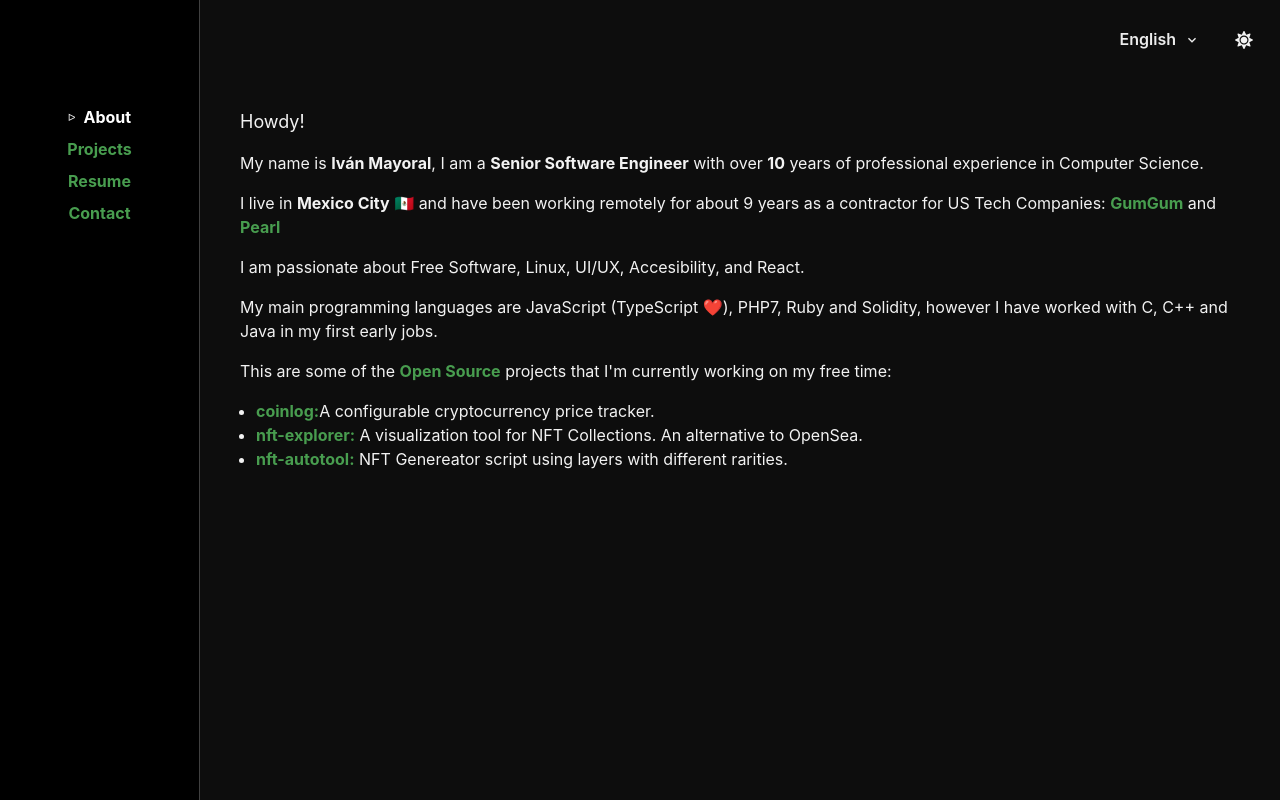
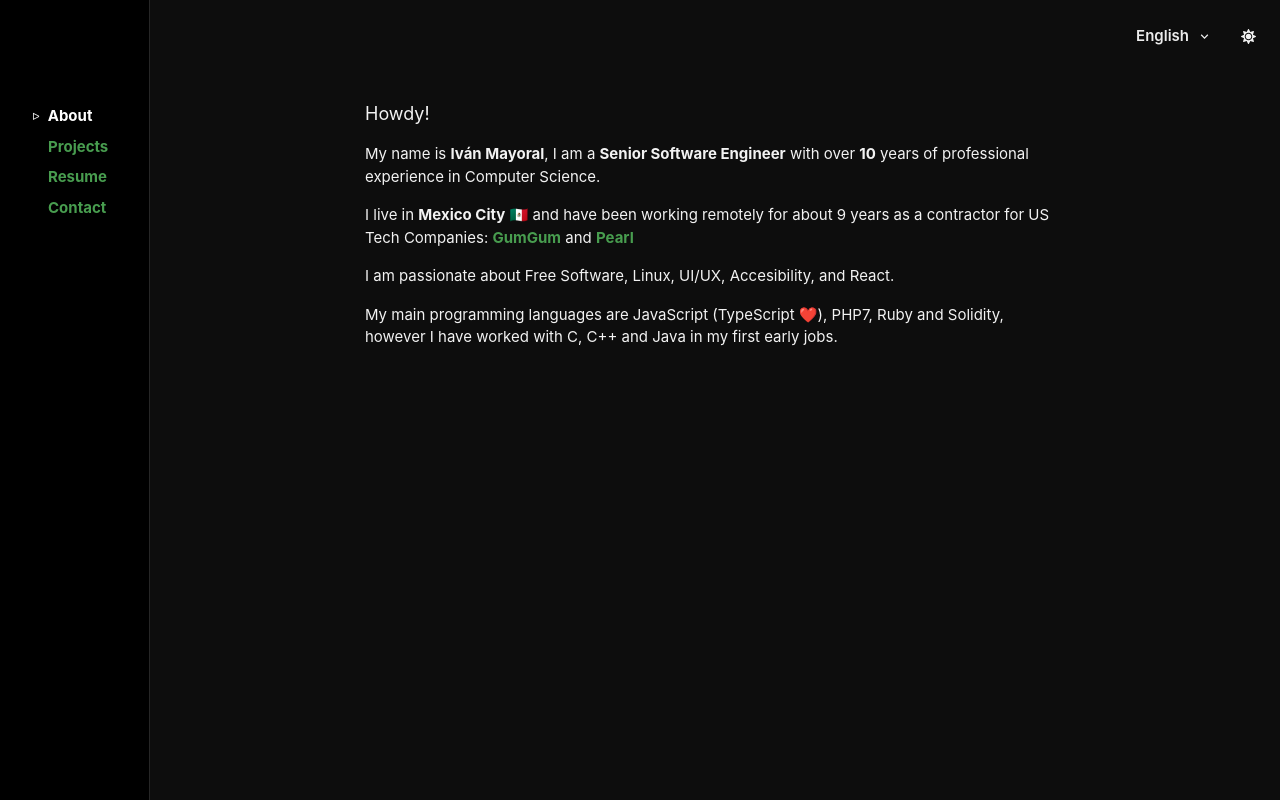
Before and after one commit to ivanm/vaan.dev, a React (Create React App) app: page / in a window 1280 px wide. Built offline with nearby package versions, Linux system fonts and the light colour scheme.

Commit message:
Adding routes and styles for menu

```diff
--- a/package.json
+++ b/package.json
@@ -8,6 +8,7 @@
     "@chakra-ui/react": "^1.7.1",
     "@emotion/react": "^11.0.0",
     "@emotion/styled": "^11.0.0",
+    "@reach/router": "^1.3.4",
     "@testing-library/jest-dom": "^5.9.0",
     "@testing-library/react": "^10.2.1",
     "@testing-library/user-event": "^12.0.2",
@@ -47,5 +48,8 @@
       "last 1 firefox version",
       "last 1 safari version"
     ]
+  },
+  "devDependencies": {
+    "@types/reach__router": "^1.3.9"
   }
 }
--- a/src/App.tsx
+++ b/src/App.tsx
@@ -1,47 +1,35 @@
-import * as React from "react";
-import {
-  ChakraProvider,
-  Box,
-  Button,
-  Grid,
-  Flex,
-  Menu,
-  MenuButton,
-  MenuList,
-  MenuItem
-} from "@chakra-ui/react";
-import { ChevronDownIcon } from "@chakra-ui/icons";
-import { ColorModeSwitcher } from "./ColorModeSwitcher";
+import { ChakraProvider, Box, Grid, Flex } from "@chakra-ui/react";
+import { Router } from "@reach/router";
 import Intro from "./Intro";
+import Projects from "./Projects";
 import LeftMenu from "./LeftMenu";
+import TopButtons from "./TopButtons";
 import theme from "./theme";
 
 export const App = () => {
   return (
     <ChakraProvider theme={theme}>
       <Box fontSize="md">
-        <Grid minH="100vh" templateColumns="200px 1fr">
+        <Grid
+          minH="100vh"
+          templateColumns={{ base: "90px 1fr", sm: "150px 1fr" }}
+        >
           <LeftMenu />
           <Flex width="100%" direction="column">
             <Flex mt={5} direction="row" justifyContent="end" mr={4}>
-              <Menu>
-                <MenuButton
-                  variant="ghost"
-                  as={Button}
-                  rightIcon={<ChevronDownIcon />}
-                >
-                  English
-                </MenuButton>
-                <MenuList minWidth="115px">
-                  <MenuItem>English</MenuItem>
-                  <MenuItem onClick={() => alert("Kagebunshin")}>
-                    Spanish
-                  </MenuItem>
-                </MenuList>
-              </Menu>
-              <ColorModeSwitcher justifySelf="flex-end" />
+              <TopButtons />
             </Flex>
-            <Intro />
+            <Flex pl={10} pr={10} direction="column" mt={12} align="center">
+              <Flex
+                fontSize={{ base: 12, sm: 15 }}
+                width={{ base: "auto", sm: "400px", lg: "700px" }}
+              >
+                <Router>
+                  <Intro path="/" />
+                  <Projects path="/projects" />
+                </Router>
+              </Flex>
+            </Flex>
           </Flex>
         </Grid>
       </Box>
--- a/src/ColorModeSwitcher.tsx
+++ b/src/ColorModeSwitcher.tsx
@@ -10,11 +10,10 @@ import { FaMoon, FaSun } from "react-icons/fa";
 type ColorModeSwitcherProps = Omit<IconButtonProps, "aria-label">;
 
 export const ColorModeSwitcher: React.FC<ColorModeSwitcherProps> = props => {
-  const { colorMode, toggleColorMode } = useColorMode();
+  const { toggleColorMode } = useColorMode();
   const text = useColorModeValue("dark", "light");
   const SwitchIcon = useColorModeValue(FaMoon, FaSun);
 
-  console.log("colorMode", colorMode);
   return (
     <IconButton
       size="md"
--- a/src/Intro.tsx
+++ b/src/Intro.tsx
@@ -1,8 +1,12 @@
-import { Text, Flex, UnorderedList, ListItem, Link } from "@chakra-ui/react";
+import { Fragment } from "react";
+import { Text, Link } from "@chakra-ui/react";
+import { RouteComponentProps } from "@reach/router";
 
-const Intro = () => (
-  <Flex pl={10} pr={10} direction="column" mt={12}>
-    <Text fontSize={18} mb={4}>Howdy!</Text>
+const Intro = (props: RouteComponentProps) => (
+  <Fragment>
+    <Text fontSize={18} mb={4}>
+      Howdy!
+    </Text>
     <Text mb={4}>
       My name is <b>Iván Mayoral</b>, I am a <b>Senior Software Engineer</b>{" "}
       with over <b>10</b> years of professional experience in Computer Science.
@@ -10,39 +14,25 @@ const Intro = () => (
     <Text mb={4}>
       I live in <b>Mexico City</b> 🇲🇽 and have been working remotely for about 9
       years as a contractor for US Tech Companies:{" "}
-      <Link isExternal href="https://gumgum.com/">GumGum</Link> and{" "}
+      <Link isExternal href="https://gumgum.com/">
+        GumGum
+      </Link>{" "}
+      and{" "}
       <b>
-        <Link isExternal href="https://hellopearl.com">Pearl</Link>
+        <Link isExternal href="https://hellopearl.com">
+          Pearl
+        </Link>
       </b>
     </Text>
     <Text mb={4}>
-      I am passionate about Free Software, Linux, UI/UX, Accesibility,
-      and React.
+      I am passionate about Free Software, Linux, UI/UX, Accesibility, and
+      React.
     </Text>
     <Text mb={4}>
-      My main programming languages are JavaScript (TypeScript ❤️), PHP7,
-      Ruby and Solidity, however I have worked with C, C++ and Java in my first
-      early jobs.
+      My main programming languages are JavaScript (TypeScript ❤️), PHP7, Ruby
+      and Solidity, however I have worked with C, C++ and Java in my first early
+      jobs.
     </Text>
-    <Text mb={4}>
-      This are some of the{" "}
-      <Link isExternal href="https://github.com/ivanm">Open Source</Link> projects that I'm
-      currently working on my free time:
-    </Text>
-    <UnorderedList>
-      <ListItem>
-        <Link isExternal href="http://coinlog.vaan.dev">coinlog:</Link>A configurable
-        cryptocurrency price tracker.
-      </ListItem>
-      <ListItem>
-        <Link isExternal href="http://nft-explorer.vaan.dev">nft-explorer:</Link> A
-        visualization tool for NFT Collections. An alternative to OpenSea.
-      </ListItem>
-      <ListItem>
-        <Link isExternal href="https://github.com/ivanm/nft-autotool">nft-autotool:</Link>{" "}
-        NFT Genereator script using layers with different rarities.
-      </ListItem>
-    </UnorderedList>
-  </Flex>
+  </Fragment>
 );
 export default Intro;
--- a/src/LeftMenu.tsx
+++ b/src/LeftMenu.tsx
@@ -1,28 +1,37 @@
-import { Flex, Link, useColorMode } from "@chakra-ui/react";
+import { Flex, useColorMode } from "@chakra-ui/react";
+import { Location } from "@reach/router";
+
+import LeftMenuLink from "./LeftMenuLink";
 
 const LeftMenu = () => {
   const { colorMode } = useColorMode();
   return (
-    <Flex
-      direction="column"
-      align="center"
-      pt="105px"
-      bg={colorMode === "dark" ? "black" : "gray.200"}
-      borderRight="1px"
-      borderColor="gray.700"
-    >
-      <Flex>
-        <Flex align="center" fontSize="10" mb={2} mr={2}>
-          ᐅ
+    <Location>
+      {({ location }) => (
+        <Flex
+          fontSize={{ base: 10, sm: 15 }}
+          pl={{ base: 3, sm: 8 }}
+          direction="column"
+          pt="105px"
+          bg={colorMode === "dark" ? "black" : "gray.50"}
+          borderRight="1px"
+          borderColor={colorMode === "dark" ? "gray.800" : "gray.100"}
+        >
+          <LeftMenuLink to="/" location={location}>
+            About
+          </LeftMenuLink>
+          <LeftMenuLink to="/projects" location={location}>
+            Projects
+          </LeftMenuLink>
+          <LeftMenuLink to="/resume" location={location}>
+            Resume
+          </LeftMenuLink>
+          <LeftMenuLink to="/contact" location={location}>
+            Contact
+          </LeftMenuLink>
         </Flex>
-        <Link color={colorMode === "dark" ? "white" : "black"} mb={2}>
-          About
-        </Link>
-      </Flex>
-      <Link mb={2}>Projects</Link>
-      <Link mb={2}>Resume</Link>
-      <Link mb={2}>Contact</Link>
-    </Flex>
+      )}
+    </Location>
   );
 };
 
--- /dev/null
+++ b/src/LeftMenuLink.tsx
@@ -0,0 +1,34 @@
+import { Flex, Link, useColorMode } from "@chakra-ui/react";
+import { Link as ReachLink } from "@reach/router";
+
+interface LeftMenuLinkProps {
+  to: string;
+  children: React.ReactNode;
+  location: Location;
+}
+
+const LeftMenuLink = ({ to, children, location }: LeftMenuLinkProps) => {
+  const { colorMode } = useColorMode();
+  const isCurrent = location.pathname === to;
+  return (
+    <Flex>
+      {isCurrent ? (
+        <Flex align="center" fontSize="10" mb={2} mr={2}>
+          ᐅ
+        </Flex>
+      ) : null}
+      <Link
+        as={ReachLink}
+        to={to}
+        color={
+          isCurrent ? (colorMode === "dark" ? "white" : "black") : undefined
+        }
+        mb={2}
+        ml={isCurrent ? 0 : 4}
+      >
+        {children}
+      </Link>
+    </Flex>
+  );
+};
+export default LeftMenuLink;
--- /dev/null
+++ b/src/Projects.tsx
@@ -0,0 +1,36 @@
+import { Fragment } from "react";
+import { Text, UnorderedList, ListItem, Link } from "@chakra-ui/react";
+import { RouteComponentProps } from "@reach/router";
+
+const Projects = (props: RouteComponentProps) => (
+  <Fragment>
+    <Text mb={4}>
+      This are some of the{" "}
+      <Link isExternal href="https://github.com/ivanm">
+        Open Source
+      </Link>{" "}
+      projects that I'm currently working on my free time:
+    </Text>
+    <UnorderedList>
+      <ListItem>
+        <Link isExternal href="http://coinlog.vaan.dev">
+          coinlog:
+        </Link>
+        A configurable cryptocurrency price tracker.
+      </ListItem>
+      <ListItem>
+        <Link isExternal href="http://nft-explorer.vaan.dev">
+          nft-explorer:
+        </Link>{" "}
+        A visualization tool for NFT Collections. An alternative to OpenSea.
+      </ListItem>
+      <ListItem>
+        <Link isExternal href="https://github.com/ivanm/nft-autotool">
+          nft-autotool:
+        </Link>{" "}
+        NFT Genereator script using layers with different rarities.
+      </ListItem>
+    </UnorderedList>
+  </Fragment>
+);
+export default Projects;
--- /dev/null
+++ b/src/TopButtons.tsx
@@ -0,0 +1,32 @@
+import { Fragment } from "react";
+import { Button, Menu, MenuButton, MenuList, MenuItem } from "@chakra-ui/react";
+import { ChevronDownIcon } from "@chakra-ui/icons";
+import { ColorModeSwitcher } from "./ColorModeSwitcher";
+
+const TopButtons = () => {
+  return (
+    <Fragment>
+      <Menu>
+        <MenuButton
+          size="sm"
+          variant="ghost"
+          as={Button}
+          fontSize={{ base: 12, sm: 15 }}
+          rightIcon={<ChevronDownIcon />}
+        >
+          English
+        </MenuButton>
+        <MenuList fontSize={{ base: 12, sm: 15 }} minWidth="115px">
+          <MenuItem>English</MenuItem>
+          <MenuItem onClick={() => alert("Kagebunshin")}>Spanish</MenuItem>
+        </MenuList>
+      </Menu>
+      <ColorModeSwitcher
+        fontSize={{ base: 12, sm: 15 }}
+        size="sm"
+        justifySelf="flex-end"
+      />
+    </Fragment>
+  );
+};
+export default TopButtons;
--- a/src/theme.ts
+++ b/src/theme.ts
@@ -4,7 +4,14 @@ import {
   Colors,
   ThemeComponents
 } from "@chakra-ui/react";
-import { mode, Styles } from "@chakra-ui/theme-tools";
+import {
+  mode,
+  Styles,
+  Breakpoints,
+  createBreakpoints
+} from "@chakra-ui/theme-tools";
+import type { Dict } from "@chakra-ui/utils";
+
 
 const DARK_LINK_COLOR = "#489d4f";
 const LIGHT_LINK_COLOR = "#267a24";
@@ -62,11 +69,19 @@ const components: ThemeComponents = {
   }
 };
 
+const breakpoints: Breakpoints<Dict> = createBreakpoints({
+  sm: "650px",
+  md: "700px",
+  lg: "950px",
+  xl: "1000px",
+});
+
 const customTheme = {
   config,
   colors,
   styles,
-  components
+  components,
+  breakpoints
 };
 
 const theme = extendTheme(customTheme);
```
Also changed, not shown: 1 other file (tests, documents, lock files or other folders).
